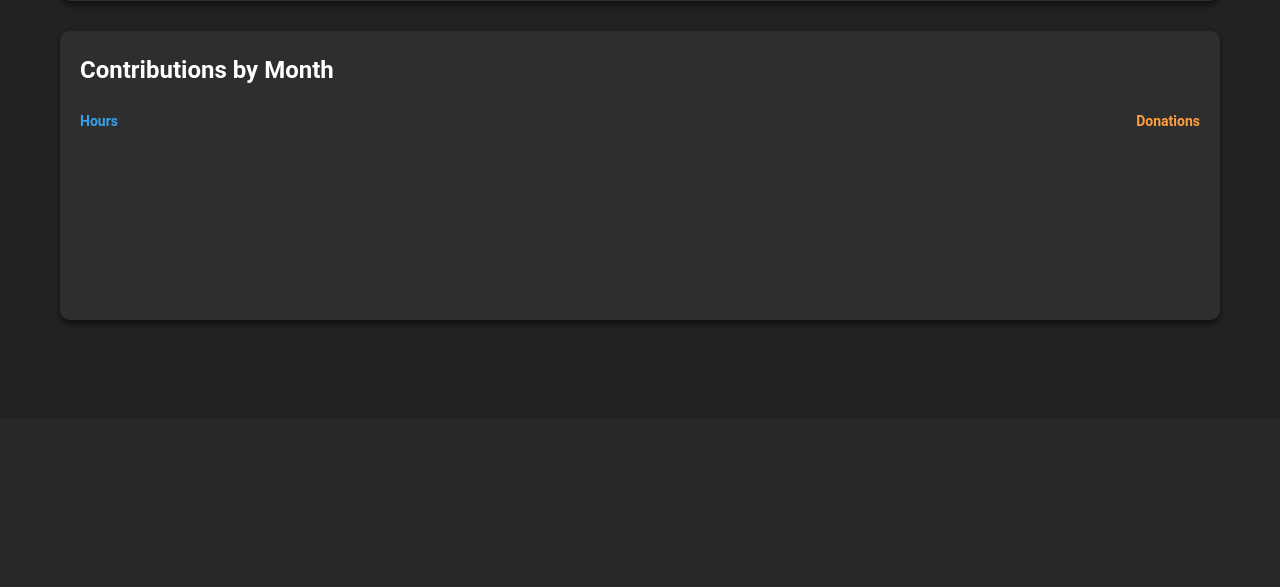
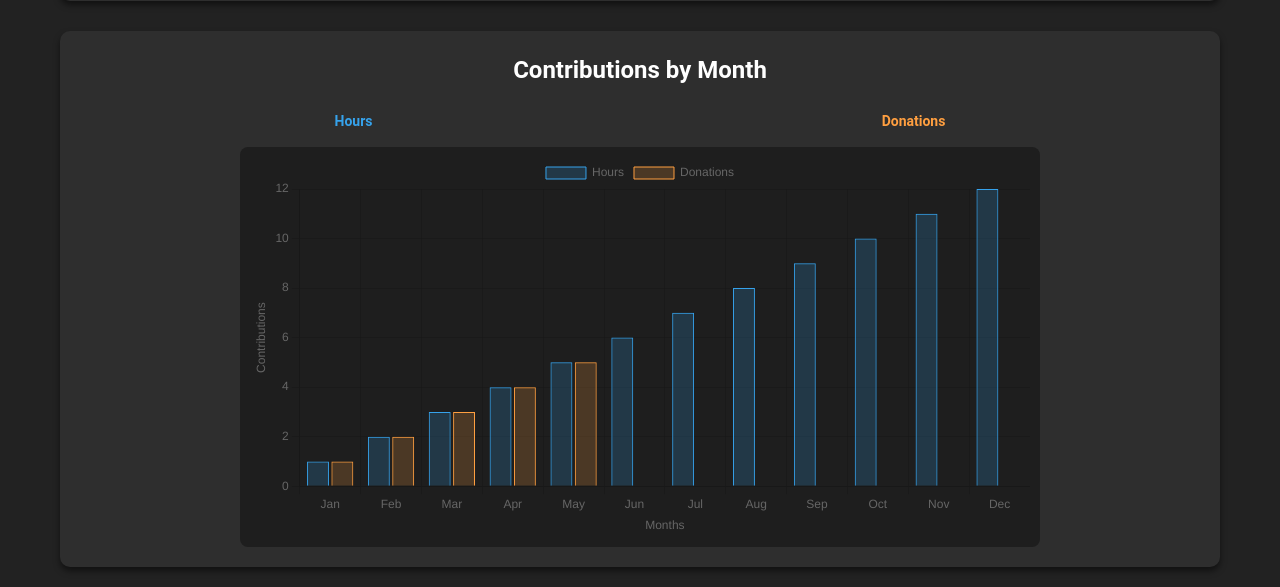
Before and after one commit to MuhammadUsman14/SocialGoodProjectFinder, a Flask app: page /dashboard in a window 1280 px wide. Shown: the part 381-968 px from the top of the page. Before the commit the page ends 706 px from the top, so only its background shows below. Run offline with Flask 3, Linux system fonts and the light colour scheme; the visitor is signed in with stand-in values (Sample User, id 1); data that the repository does not hold is empty; a map, chart or similar area stays blank.

Commit message:
Updated Dashboard

```diff
--- a/static/css/dashboard.css
+++ b/static/css/dashboard.css
@@ -149,6 +149,9 @@ body {
     padding: 20px;
     border-radius: 10px;
     box-shadow: 0 4px 6px rgba(0, 0, 0, 0.5); /* Subtle shadow */
+    display: flex;
+    flex-direction: column;
+    align-items: center; /* Center align content */
 }
 
 .charts-section h2 {
@@ -158,9 +161,10 @@ body {
 
 .chart-legend {
     display: flex;
-    justify-content: space-between;
+    justify-content: space-around; /* Space out legend items */
     align-items: center;
-    margin-bottom: 10px;
+    margin-bottom: 15px;
+    width: 100%;
 }
 
 .chart-legend span {
@@ -176,13 +180,25 @@ body {
     color: #ff9f40; /* Orange for donations */
 }
 
+/* Canvas Container */
+.chart-container {
+    position: relative;
+    height: 400px; /* Fixed height for the chart */
+    max-width: 800px; /* Limit the width */
+    width: 100%; /* Ensure responsive resizing */
+    margin: 0 auto; /* Center align */
+    background: #1e1e1e; /* Slightly darker background for contrast */
+    border-radius: 8px;
+    padding: 10px;
+}
+
 /* Responsive Design */
 @media screen and (max-width: 768px) {
-    .user-info {
-        flex-direction: column; /* Stack user info vertically */
+    .charts-section {
+        padding: 15px;
     }
 
-    .charts-section {
-        padding: 15px; /* Adjust padding for smaller screens */
+    .chart-container {
+        height: 300px; /* Adjust chart size for smaller screens */
     }
 }
--- a/static/js/dashboard.js
+++ b/static/js/dashboard.js
@@ -1,33 +1,71 @@
+document.addEventListener('DOMContentLoaded', () => {
     const ctx = document.getElementById('contributionChart').getContext('2d');
+
+    // Placeholder data for hours and donations
+    const hoursData = [1, 2, 3, 4, 5, 6, 7, 8, 9, 10, 11, 12];
+    const donationsData = [1,2,3,4,5];
+
+    // Chart configuration
     const chartData = {
         labels: ["Jan", "Feb", "Mar", "Apr", "May", "Jun", "Jul", "Aug", "Sep", "Oct", "Nov", "Dec"],
         datasets: [
             {
                 label: 'Hours',
-            data: {{ monthly_contributions['hours'] | tojson }},
+                data: hoursData,
                 backgroundColor: 'rgba(54, 162, 235, 0.2)',
                 borderColor: 'rgba(54, 162, 235, 1)',
-            borderWidth: 1
+                borderWidth: 1,
+                hoverBackgroundColor: 'rgba(54, 162, 235, 0.5)',
+                hoverBorderColor: 'rgba(54, 162, 235, 1)'
             },
-
             {
                 label: 'Donations',
-            data: {{ monthly_contributions['donations'] | tojson }},
+                data: donationsData,
                 backgroundColor: 'rgba(255, 159, 64, 0.2)',
                 borderColor: 'rgba(255, 159, 64, 1)',
-            borderWidth: 1
+                borderWidth: 1,
+                hoverBackgroundColor: 'rgba(255, 159, 64, 0.5)',
+                hoverBorderColor: 'rgba(255, 159, 64, 1)'
             }
         ]
     };
 
-const contributionChart = new Chart(ctx, {
+    const chartOptions = {
+        responsive: true,
+        maintainAspectRatio: false,
+        plugins: {
+            legend: {
+                display: true,
+                position: 'top'
+            },
+            tooltip: {
+                enabled: true,
+                mode: 'index',
+                intersect: false
+            }
+        },
+        scales: {
+            x: {
+                beginAtZero: true,
+                title: {
+                    display: true,
+                    text: 'Months'
+                }
+            },
+            y: {
+                beginAtZero: true,
+                title: {
+                    display: true,
+                    text: 'Contributions'
+                }
+            }
+        }
+    };
+
+    // Render the chart
+    new Chart(ctx, {
         type: 'bar',
         data: chartData,
-    options: {
-        responsive: true,
-        scales: {
-            x: { beginAtZero: true },
-            y: { beginAtZero: true }
-        }
-    }
+        options: chartOptions
     });
+});
--- a/templates/dashboard.html
+++ b/templates/dashboard.html
@@ -6,6 +6,7 @@
     <title>User Dashboard</title>
     <link rel="stylesheet" href="/static/css/dashboard.css">
     <script src="https://cdn.jsdelivr.net/npm/chart.js"></script>
+    <script src="/static/js/dashboard.js" defer></script>
 </head>
 <body>
     <!-- Main Navigation Bar -->
@@ -16,7 +17,7 @@
         <div class="nav-links">
             <a href="#" class="nav-link active">Dashboard</a>
             <a href="{{ url_for('opportunities') }}" class="nav-link">Opportunities</a>
-            <a href="/profile" class="nav-link">Profile Setup</a>
+            <a href="/profile_setup" class="nav-link">Profile Setup</a>
             <a href="/logout" class="nav-link">Log Out</a>
         </div>
     </nav>
@@ -80,10 +81,10 @@
                 <span class="hours">Hours</span>
                 <span class="donations">Donations</span>
             </div>
-            <canvas id="contributionChart"></canvas>
+            <div class="chart-container">
+                <canvas id="contributionChart"></canvas>
+            </div>
         </section>
     </div>
-
-    <script src="/static/js/dashboard.js"></script>
 </body>
 </html>
```
Lines whose indentation alone changed are shown as unchanged.
